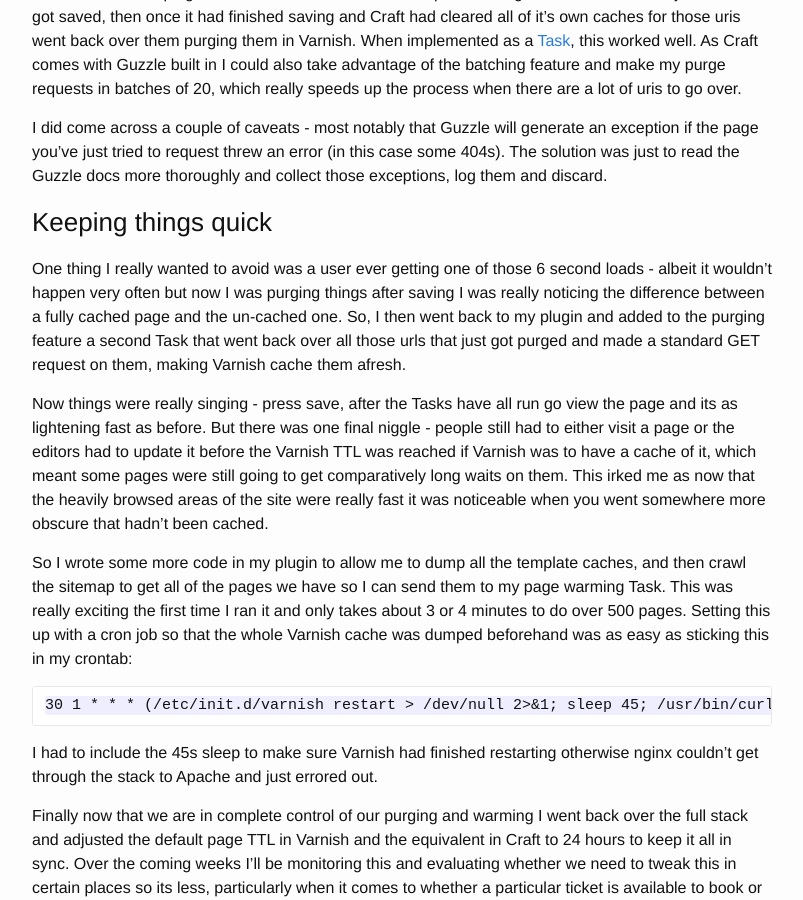
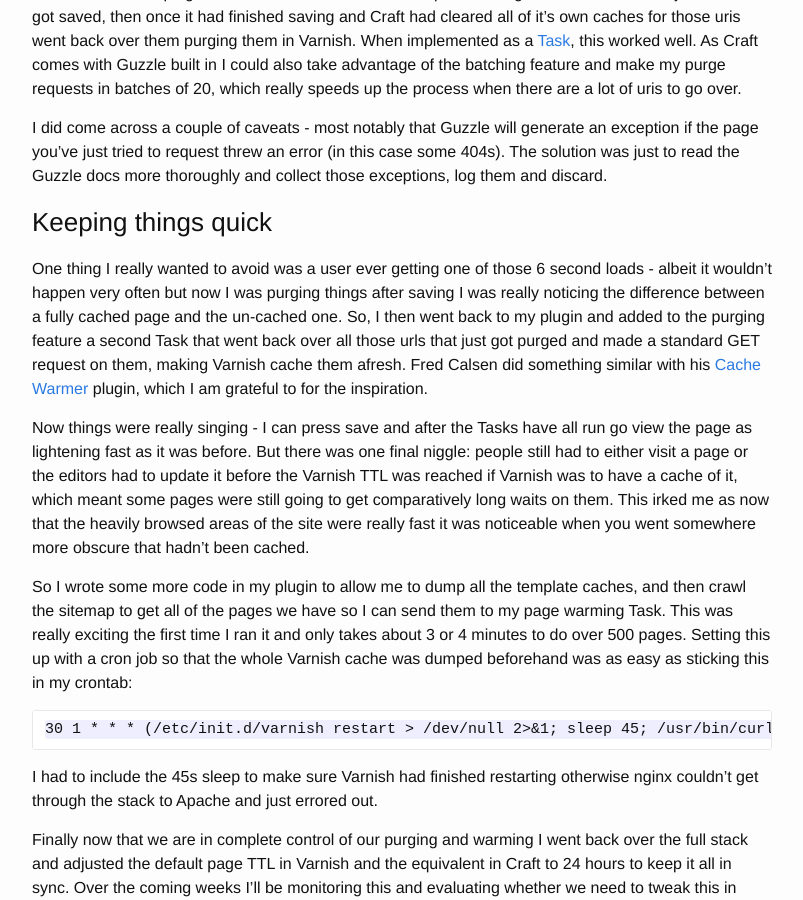
Before and after one commit to supercool/supercool.github.io, a Jekyll site: the page built from _posts/2015-06-05-making-craft-sing-with-varnish-and-nginx.markdown, in a window 1280 px wide and 900 px high, scrolled down 4226 px. Shown: the whole window, without its empty margins (238-1041 px from the left). Built offline with Jekyll 4.4.1, drawn with Linux system fonts in a browser that asks for light colours.

Commit message:
A note on the cache warmer plugin already out there

```diff
--- a/_posts/2015-06-05-making-craft-sing-with-varnish-and-nginx.markdown
+++ b/_posts/2015-06-05-making-craft-sing-with-varnish-and-nginx.markdown
@@ -146,9 +146,9 @@ So I wrote a small plugin that retrieved all the cached uri paths for a given co
 I did come across a couple of caveats - most notably that Guzzle will generate an exception if the page you’ve just tried to request threw an error (in this case some 404s). The solution was just to read the Guzzle docs more thoroughly and collect those exceptions, log them and discard.
 
 ### Keeping things quick
-One thing I really wanted to avoid was a user ever getting one of those 6 second loads - albeit it wouldn’t happen very often but now I was purging things after saving I was really noticing the difference between a fully cached page and the un-cached one. So, I then went back to my plugin and added to the purging feature a second Task that went back over all those urls that just got purged and made a standard GET request on them, making Varnish cache them afresh.
+One thing I really wanted to avoid was a user ever getting one of those 6 second loads - albeit it wouldn’t happen very often but now I was purging things after saving I was really noticing the difference between a fully cached page and the un-cached one. So, I then went back to my plugin and added to the purging feature a second Task that went back over all those urls that just got purged and made a standard GET request on them, making Varnish cache them afresh. Fred Calsen did something similar with his [Cache Warmer](https://github.com/sjelfull/Craft-CacheWarmer) plugin, which I am grateful to for the inspiration.
 
-Now things were really singing - press save, after the Tasks have all run go view the page and its as lightening fast as before. But there was one final niggle - people still had to either visit a page or the editors had to update it before the Varnish TTL was reached if Varnish was to have a cache of it, which meant some pages were still going to get comparatively long waits on them. This irked me as now that the heavily browsed areas of the site were really fast it was noticeable when you went somewhere more obscure that hadn’t been cached.
+Now things were really singing - I can press save and after the Tasks have all run go view the page as lightening fast as it was before. But there was one final niggle: people still had to either visit a page or the editors had to update it before the Varnish TTL was reached if Varnish was to have a cache of it, which meant some pages were still going to get comparatively long waits on them. This irked me as now that the heavily browsed areas of the site were really fast it was noticeable when you went somewhere more obscure that hadn’t been cached.
 
 So I wrote some more code in my plugin to allow me to dump all the template caches, and then crawl the sitemap to get all of the pages we have so I can send them to my page warming Task. This was really exciting the first time I ran it and only takes about 3 or 4 minutes to do over 500 pages. Setting this up with a cron job so that the whole Varnish cache was dumped beforehand was as easy as sticking this in my crontab:
 
```
